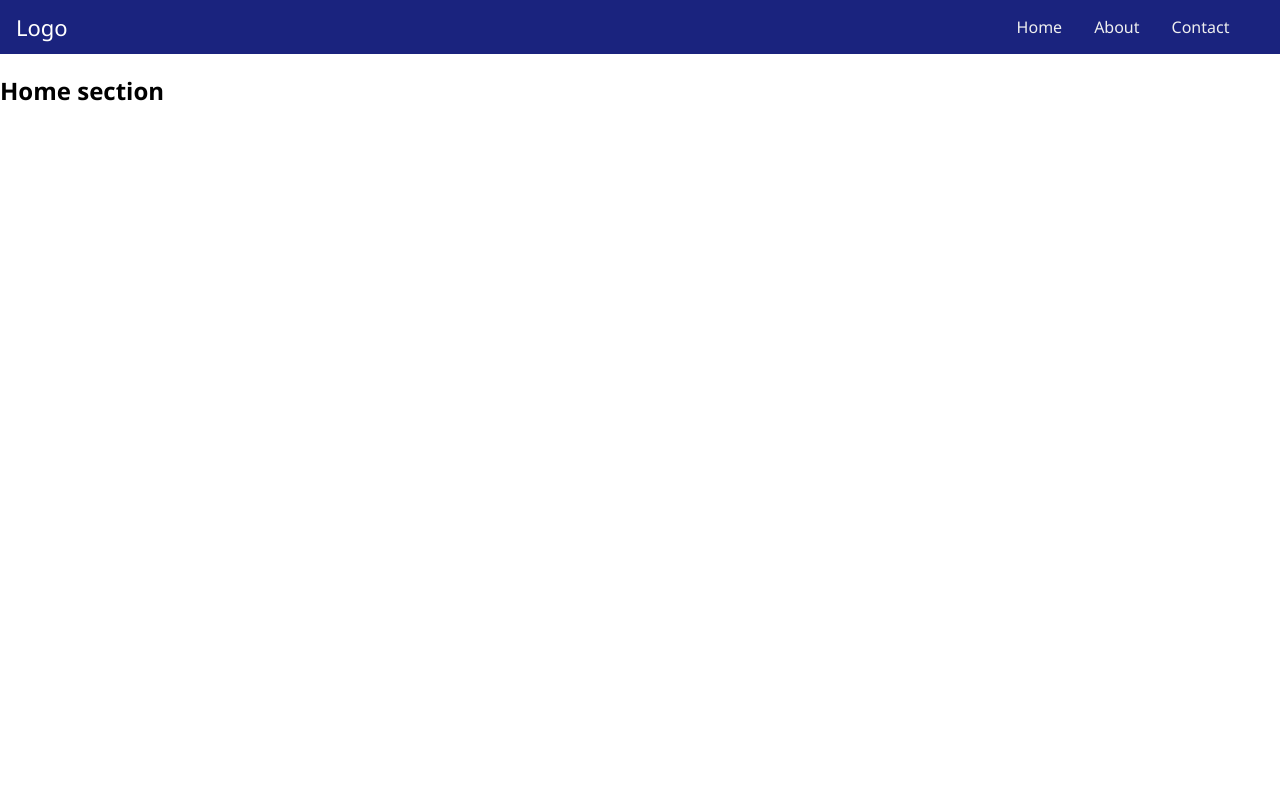
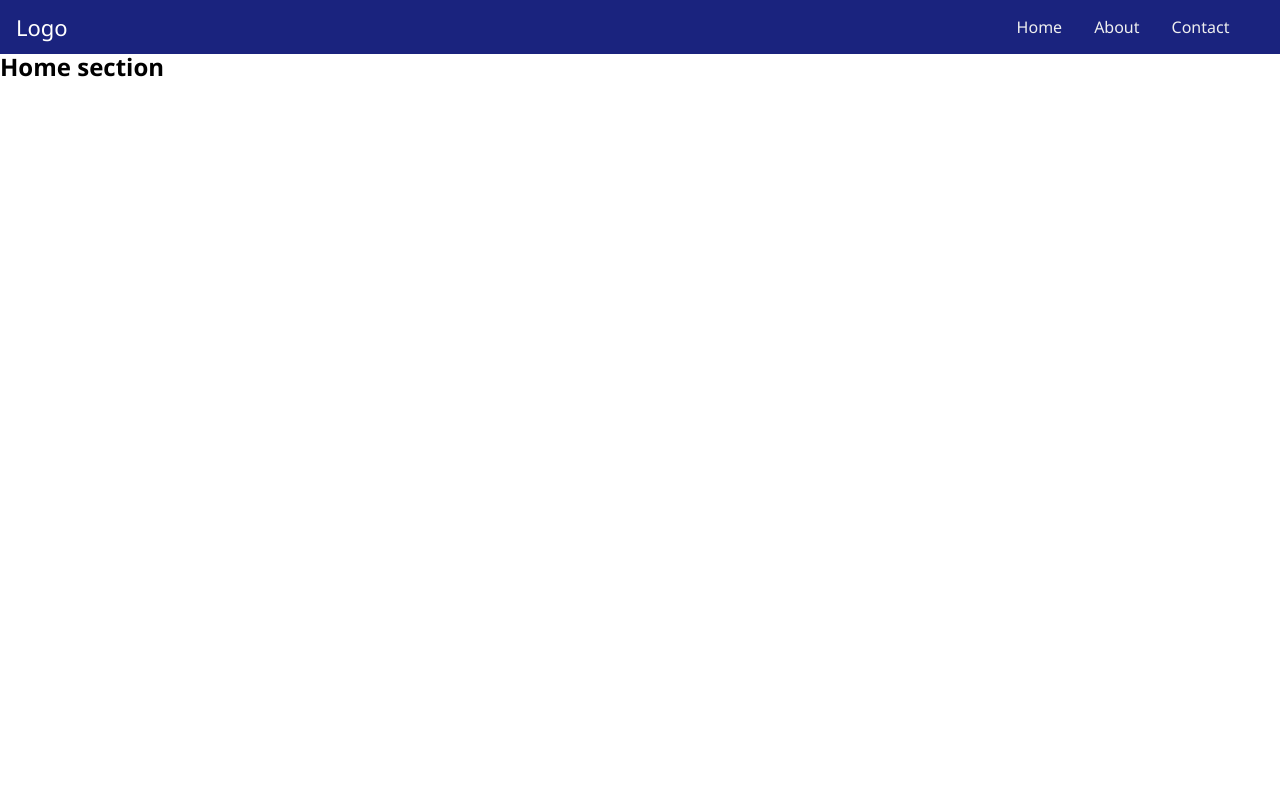
Before and after one commit to bariul422/demo.github.io, a plain HTML site: page index.html in a window 1280 px wide. Shown: the top 800 px of the page. Drawn offline with Linux system fonts and the light colour scheme.

Commit message:
Update index.html

```diff
--- a/index.html
+++ b/index.html
@@ -8,10 +8,13 @@ body {
   font-family: 'Segoe UI';
 }
 .nav {
-  width: 100%;
-  background-color: #1A237E;
-  display: flex;
-  align-items: center;
+    width: 100%;
+    background-color: #1A237E;
+    display: flex;
+    align-items: center;
+    position: fixed;
+    top: 0;
+    left: 0;
 }
 .nav > .nav-header {
   flex: 0.95;
@@ -80,8 +83,9 @@ body {
     height: calc(100vh - 50px);
   }
 }
-#home,#about,#contact{
-  height: 1000px;
+#home, #about, #contact {
+    margin-top: 50px;
+    height: 1000px;
 }
 </style>
 
```
